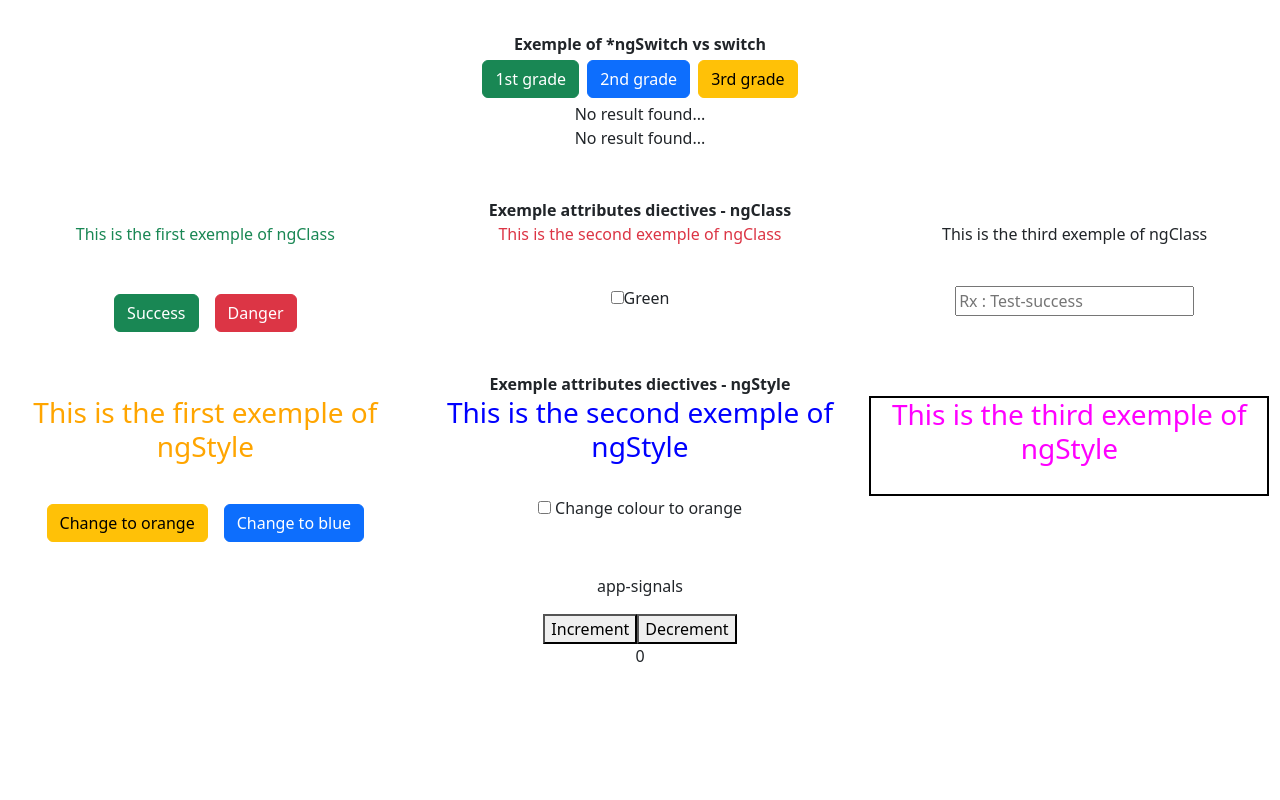
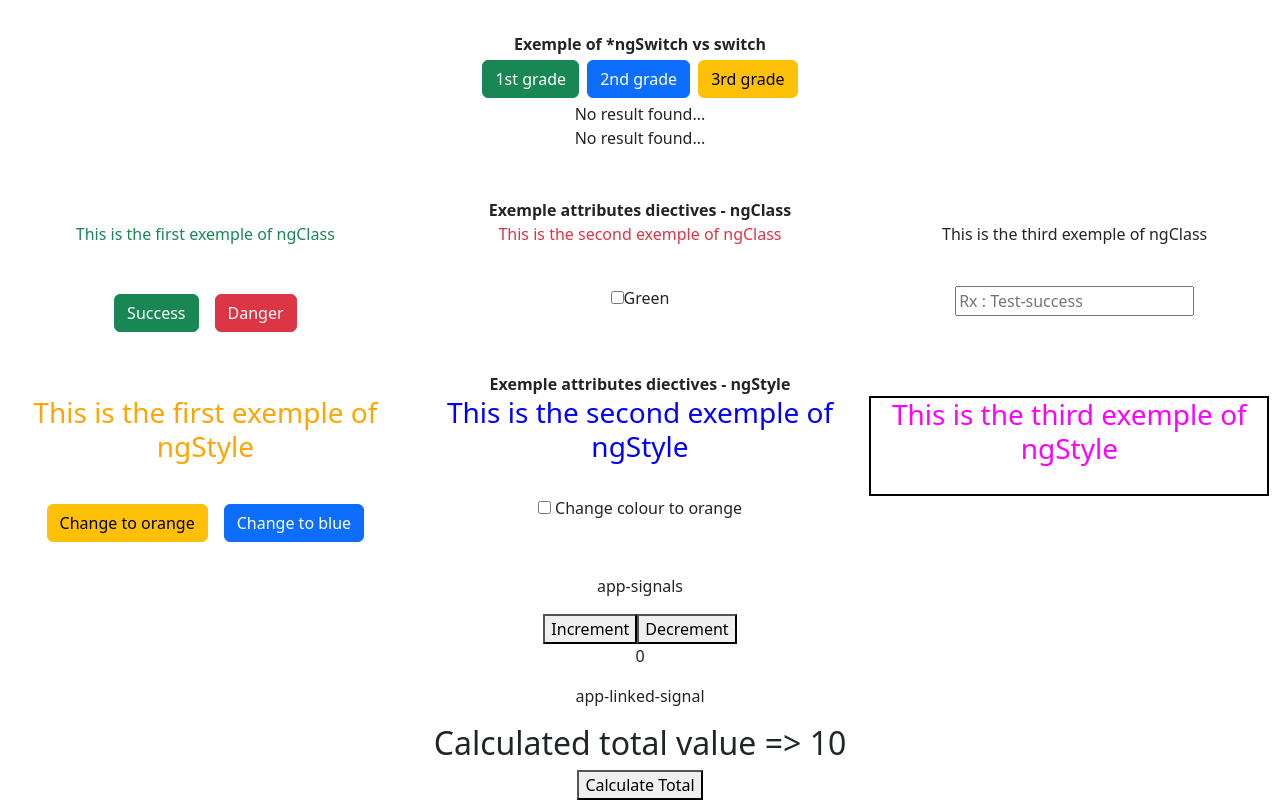
Before and after one commit to Darkheadbanger/Angular-19-Tutorial-FED-Learning, an Angular app: page / in a window 1280 px wide. Shown: the part 1322-2122 px from the top of the page. Before the commit the page ends 2006 px from the top, so only its background shows below. Built offline with nearby package versions, Linux system fonts and the light colour scheme.

Commit message:
linkedSignal learn! Use better than commute

```diff
--- a/src/app/app.html
+++ b/src/app/app.html
@@ -8,4 +8,6 @@
 <br />
 <p class="text-center">app-signals</p>
 <app-signals></app-signals>
+<p class="text-center">app-linked-signal</p>
+<app-linked-signal></app-linked-signal>
 <router-outlet></router-outlet>
--- a/src/app/app.ts
+++ b/src/app/app.ts
@@ -9,6 +9,7 @@ import { StructuralDirectiveNgForVsFor } from './structural-directive-ng-for-vs-
 import { StructuralDirectiveNgswitchVsSwitch } from './structural-directive-ngswitch-vs-switch/structural-directive-ngswitch-vs-switch';
 import { AtributesDirectives } from './atributes-directives/atributes-directives';
 import { Signals } from './signals/signals';
+import { LinkedSignal } from './linked-signal/linked-signal';
 
 @Component({
   selector: 'app-root',
@@ -21,7 +22,8 @@ import { Signals } from './signals/signals';
     StructuralDirectiveNgForVsFor,
     StructuralDirectiveNgswitchVsSwitch,
     AtributesDirectives,
-    Signals
+    Signals,
+    LinkedSignal,
   ],
   templateUrl: './app.html',
   styleUrl: './app.css',
--- /dev/null
+++ b/src/app/linked-signal/linked-signal.html
@@ -0,0 +1,4 @@
+<div class="text-center">
+  <h2>Calculated total value => {{ total() }}</h2>
+  <button (click)="calculateTotal()">Calculate Total</button>
+</div>
--- /dev/null
+++ b/src/app/linked-signal/linked-signal.ts
@@ -0,0 +1,20 @@
+import { Component, computed, linkedSignal, Signal, signal, WritableSignal } from '@angular/core';
+
+@Component({
+  selector: 'app-linked-signal',
+  imports: [],
+  templateUrl: './linked-signal.html',
+  styleUrl: './linked-signal.css',
+})
+export class LinkedSignal {
+  quantitySignal: WritableSignal<number> = signal(1);
+  price: WritableSignal<number> = signal(10);
+  total: Signal<number> = linkedSignal(() => {
+    return this.quantitySignal() * this.price();
+  });
+
+  calculateTotal(): void {
+    this.quantitySignal.set(2); // Simulate a change in quantity
+  }
+
+}
```
Also changed, not shown: src/app/linked-signal/linked-signal.css (added), 1 other file (tests, documents, lock files or other folders).
